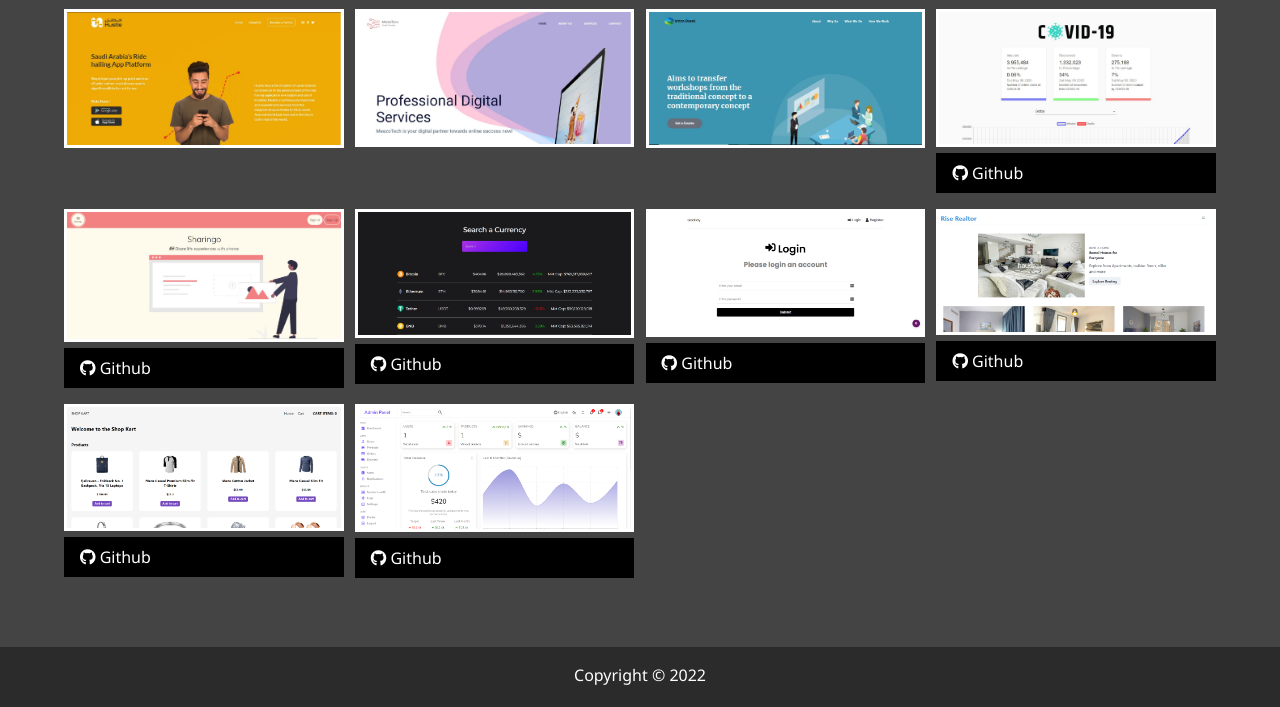
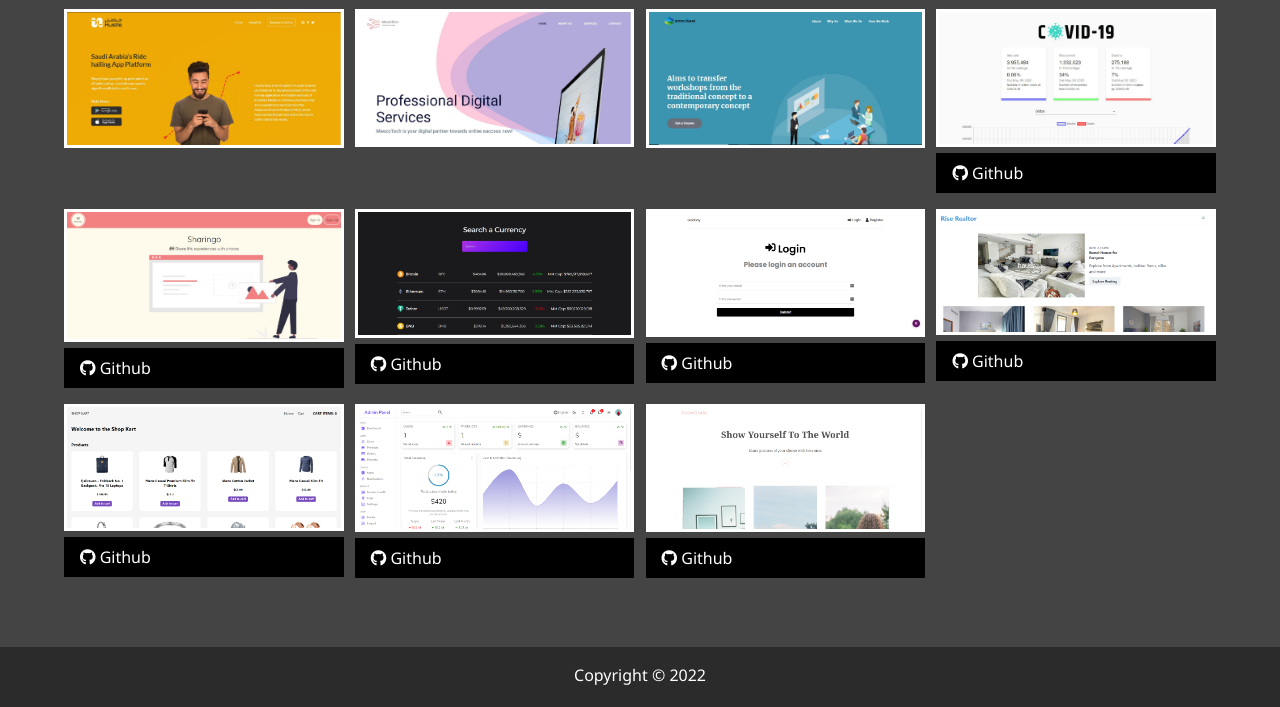
Before and after one commit to ZainKhan2504/Portfolio, a website: page dist/work.html in a window 1280 px wide. Shown: the part 863-1570 px from the top of the page. Drawn offline with Linux system fonts and the light colour scheme.

Commit message:
Add showgram project

```diff
--- a/dist/work.html
+++ b/dist/work.html
@@ -208,6 +208,14 @@
           <i class="fab fa-github"></i> Github
         </a>
       </div>
+      <div class="item">
+        <a href="https://showgram.netlify.app/" target="_blank">
+          <img src="img/projects/project23.png" alt="Project 23" />
+        </a>
+        <a href="https://github.com/ZainKhan2504/showgram" class="btn-dark" target="_blank">
+          <i class="fab fa-github"></i> Github
+        </a>
+      </div>
     </div>
   </main>
   <footer id="main-footer">Copyright &copy; <script>
```
Also changed, not shown: dist/img/projects/project23.png (added).
